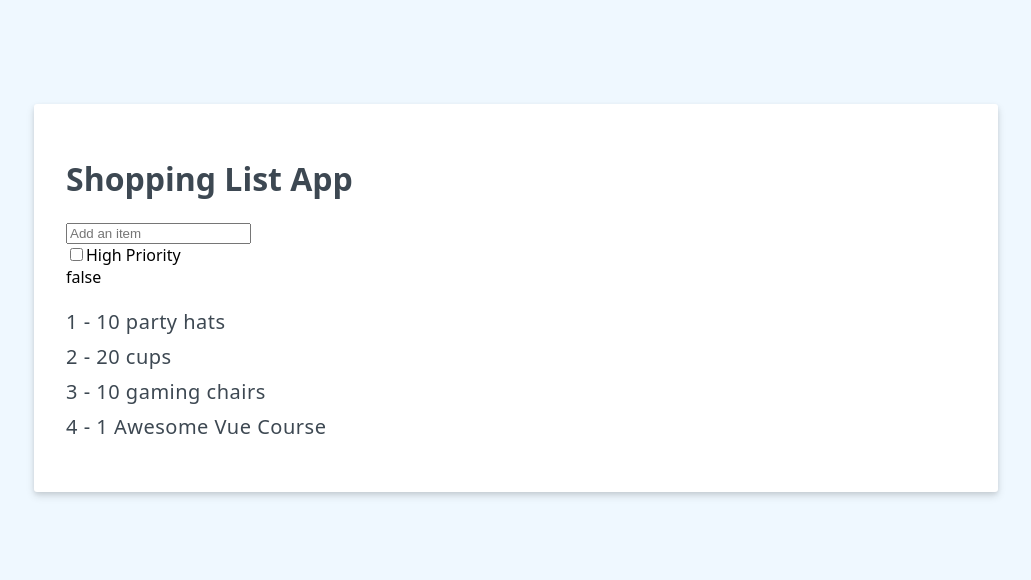
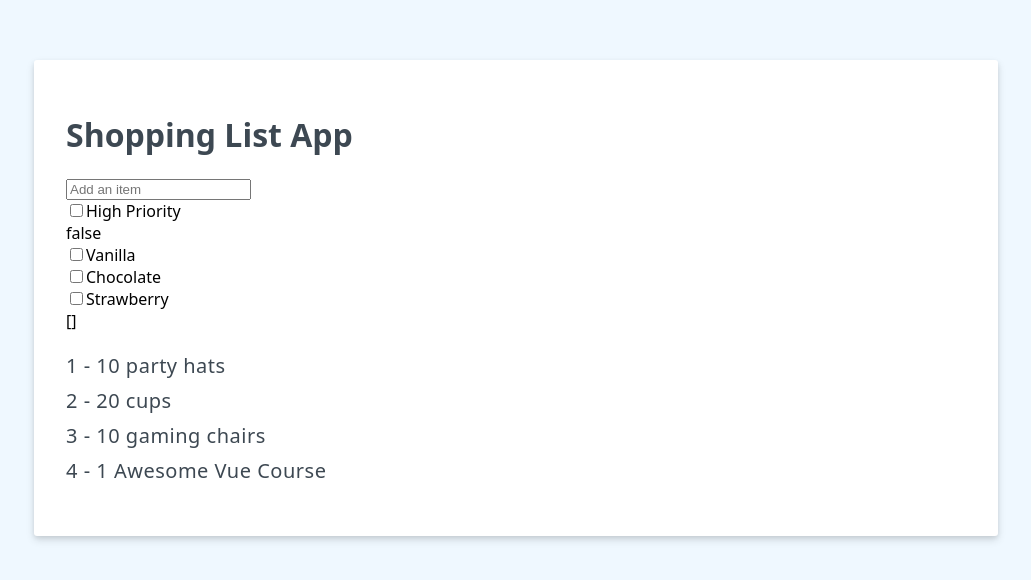
Before and after one commit to azamatkhabibullaev/vue3-composition-api, a Vue app: page / in a window 1280 px wide. Shown: the part 102-682 px from the top of the page, without its empty margins (124-1155 px from the left). Built offline with nearby package versions, Linux system fonts and the light colour scheme.

Commit message:
User input multiple checkbox

```diff
--- a/src/App.vue
+++ b/src/App.vue
@@ -12,6 +12,7 @@ const items = ref([
 
 const newItem = ref('')
 const newItemHighPriority = ref(false)
+const iceCreamFlavors = ref([])
 </script>
 
 <template>
@@ -22,12 +23,29 @@ const newItemHighPriority = ref(false)
     <input v-model="newItem" type="text" placeholder="Add an item">
   </div>
 
-  <div>
+  <div class="input-group">
     <input type="checkbox" id="priority" v-model="newItemHighPriority">
     <label for="priority">High Priority</label>
   </div>
 
-  {{ newItemHighPriority }}
+  <div>{{ newItemHighPriority }}</div>
+
+  <div class="input-group">
+    <div>
+      <input type="checkbox" id="vanilla" v-model="iceCreamFlavors" value="vanilla">
+      <label for="vanilla">Vanilla</label>
+    </div>
+    <div>
+      <input type="checkbox" id="chocolate" v-model="iceCreamFlavors" value="chocolate">
+      <label for="chocolate">Chocolate</label>
+    </div>
+    <div>
+      <input type="checkbox" id="strawberry" v-model="iceCreamFlavors" value="strawberry">
+      <label for="strawberry">Strawberry</label>
+    </div>
+  </div>
+
+  <div>{{ iceCreamFlavors }}</div>
 
   <ul>
     <li v-for="({ id, label }, index) in items" :key="id">
```
